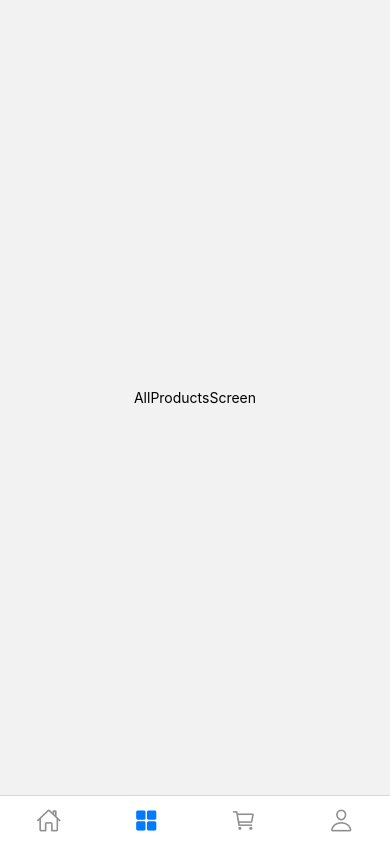
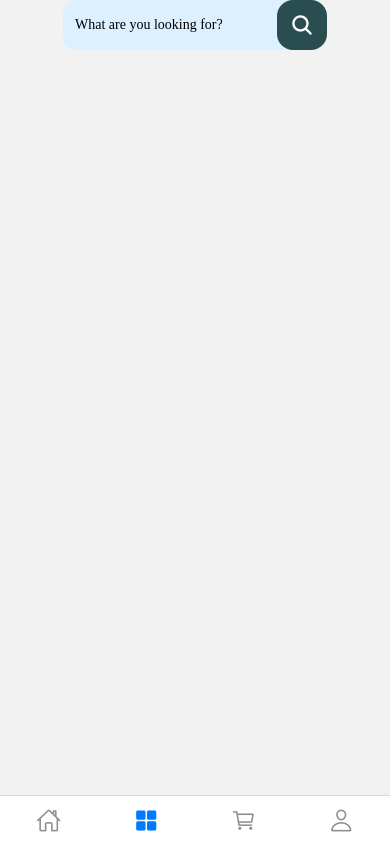
Before and after one commit to makocp/ecom_framework, a React Native app in the folder frontend/: screen /AllProductsScreen in a window 390 px wide. Built offline with nearby package versions, Linux system fonts and the light colour scheme; no server answers; what @stripe/stripe-react-native would draw is missing.

Commit message:
search implemented with navigation and ref for auto focus

```diff
--- a/frontend/src/components/home/AppBar.tsx
+++ b/frontend/src/components/home/AppBar.tsx
@@ -42,6 +42,7 @@ const styles = StyleSheet.create({
     appBarWrapper: {
         marginHorizontal: SIZES.large,
         marginTop: SIZES.small,
+        marginBottom: '2%'
     },
     appBar: {
         flexDirection: 'row',
--- a/frontend/src/components/home/Headings.tsx
+++ b/frontend/src/components/home/Headings.tsx
@@ -11,7 +11,7 @@ const Headings = () => {
     const navigation = useNavigation<AllProductsScreenNavigationProp>();
 
     const navigateToAllProductsScreen = () => {
-        navigation.navigate('AllProductsScreen');
+        navigation.navigate('AllProductsScreen', {isFromSearch: false});
     };
 
     return (
@@ -32,9 +32,9 @@ export default Headings;
 
 const styles = StyleSheet.create({
     container: {
-        marginTop: SIZES.medium,
-        // marginBottom: -SIZES.xSmall
-        marginHorizontal: 12
+        marginTop: '4%',
+        marginHorizontal: 12,
+        marginBottom: '4%'
     },
     header: {
         flexDirection: 'row',
--- a/frontend/src/components/search/SearchBar2.tsx
+++ b/frontend/src/components/home/SearchBarNavigation.tsx
@@ -2,32 +2,43 @@ import {StyleSheet, TextInput, TouchableOpacity, View} from 'react-native';
 import React from 'react';
 import Ionicons from "react-native-vector-icons/Ionicons";
 import {COLORS, SIZES} from "../../themes/theme";
+import {useNavigation} from "@react-navigation/native";
+import {TabsStackParamList} from "../../navigators/TabsNavigator";
+import {BottomTabNavigationProp} from "@react-navigation/bottom-tabs";
 
-const SearchBar2 = () => {
+type SearchScreenNavigationProp = BottomTabNavigationProp<TabsStackParamList, 'AllProductsScreen'>;
+type SearchBarProps = {
+    caretHidden: boolean
+}
+const SearchBarNavigation = (props: SearchBarProps) => {
+    const navigation = useNavigation<SearchScreenNavigationProp>();
+
+    const navigateToSearchScreen = () => {
+        navigation.navigate('AllProductsScreen', {isFromSearch: true});
+    };
+
     return (
         <View style={styles.searchContainer}>
-            <TouchableOpacity style={styles.searchIconWrapper}>
-                <Ionicons name='search' size={24} style={styles.searchIcon}></Ionicons>
-            </TouchableOpacity>
             <View style={styles.searchWrapper}>
                 <TextInput
+                    caretHidden={props.caretHidden}
                     style={styles.searchInput}
                     value=''
-                    onPressIn={() => {
-                    }}
+                    onPressIn={navigateToSearchScreen}
                     placeholder='What are you looking for?'
+                    editable={false}
                 />
             </View>
             <View>
-                <TouchableOpacity style={styles.searchBtn}>
-                    <Ionicons name='search-outline' size={SIZES.xLarge} style={styles.searchBtnIcon}/>
+                <TouchableOpacity style={styles.searchBtn} onPress={navigateToSearchScreen}>
+                    <Ionicons name='search' size={SIZES.xLarge} style={styles.searchBtnIcon}/>
                 </TouchableOpacity>
             </View>
         </View>
     );
 };
 
-export default SearchBar2;
+export default SearchBarNavigation;
 
 const styles = StyleSheet.create({
     searchContainer: {
@@ -37,7 +48,6 @@ const styles = StyleSheet.create({
         alignContent: 'center',
         backgroundColor: COLORS.secondary,
         borderRadius: SIZES.medium,
-        marginVertical: SIZES.medium,
         height: 50,
     },
     searchIconWrapper: {
--- a/frontend/src/components/home/SearchBar.tsx
+++ b/frontend/src/components/search/SearchBar.tsx
@@ -1,27 +1,16 @@
 import {StyleSheet, TextInput, TouchableOpacity, View} from 'react-native';
-import React from 'react';
+import React, {forwardRef} from 'react';
 import Ionicons from "react-native-vector-icons/Ionicons";
 import {COLORS, SIZES} from "../../themes/theme";
-import {useNavigation} from "@react-navigation/native";
-import {TabsStackParamList} from "../../navigators/TabsNavigator";
-import {BottomTabNavigationProp} from "@react-navigation/bottom-tabs";
 
-type SearchScreenNavigationProp = BottomTabNavigationProp<TabsStackParamList, 'SearchScreen'>;
-const SearchBar = () => {
-    const navigation = useNavigation<SearchScreenNavigationProp>();
-
-    const navigateToSearchScreen = () => {
-      navigation.navigate('SearchScreen');
-    };
-
+const SearchBar = forwardRef<TextInput>((props, ref) => {
     return (
         <View style={styles.searchContainer}>
             <View style={styles.searchWrapper}>
                 <TextInput
                     style={styles.searchInput}
-                    value=''
-                    onPressIn={navigateToSearchScreen}
                     placeholder='What are you looking for?'
+                    ref={ref}
                 />
             </View>
             <View>
@@ -31,7 +20,7 @@ const SearchBar = () => {
             </View>
         </View>
     );
-};
+});
 
 export default SearchBar;
 
@@ -43,7 +32,6 @@ const styles = StyleSheet.create({
         alignContent: 'center',
         backgroundColor: COLORS.secondary,
         borderRadius: SIZES.medium,
-        marginVertical: SIZES.medium,
         height: 50,
     },
     searchIconWrapper: {
--- a/frontend/src/navigators/TabsNavigator.tsx
+++ b/frontend/src/navigators/TabsNavigator.tsx
@@ -1,5 +1,5 @@
 import React from 'react'
-import { createBottomTabNavigator } from '@react-navigation/bottom-tabs';
+import {createBottomTabNavigator} from '@react-navigation/bottom-tabs';
 import HomeScreen from '../screens/HomeScreen';
 import ProfileView from '../screens/ProfileScreen';
 import Ionicons from 'react-native-vector-icons/Ionicons'
@@ -12,7 +12,7 @@ export type TabsStackParamList = {
     SearchScreen: undefined;
     ProfileScreen: undefined;
     CartScreen: undefined;
-    AllProductsScreen: undefined;
+    AllProductsScreen: { isFromSearch: boolean };
 }
 
 // if assigned to the Navigator, the options are applied to all sub screens.
@@ -28,10 +28,10 @@ const TabsNavigator = () => {
     return (
         <TabsStack.Navigator screenOptions={screenOptionsAll}>
             <TabsStack.Screen name='MainScreen' component={HomeScreen} options={{
-                tabBarIcon: ({ focused, color, size }) => {
-                    return <Ionicons name={focused ? 'home' : 'home-outline'} color={color} size={size} />
+                tabBarIcon: ({focused, color, size}) => {
+                    return <Ionicons name={focused ? 'home' : 'home-outline'} color={color} size={size}/>
                 }
-            }} />
+            }}/>
             {/*<TabsStack.Screen name='SearchScreen' component={SearchScreen} options={{*/}
             {/*    tabBarIcon: ({ focused, color, size }) => {*/}
             {/*        return <Ionicons name={focused ? 'search' : 'search-outline'} color={color} size={size} />*/}
@@ -45,14 +45,14 @@ const TabsNavigator = () => {
             }}/>
             <TabsStack.Screen name='CartScreen' component={CartScreen} options={{
                 tabBarIcon: ({focused, color, size}) => {
-                  return <Ionicons name={focused ? 'cart' : 'cart-outline'} color={color} size={size} />
+                    return <Ionicons name={focused ? 'cart' : 'cart-outline'} color={color} size={size}/>
                 }
             }}/>
             <TabsStack.Screen name='ProfileScreen' component={ProfileView} options={{
-                tabBarIcon: ({ focused, color, size }) => {
-                    return <Ionicons name={focused ? 'person' : 'person-outline'} color={color} size={size} />
+                tabBarIcon: ({focused, color, size}) => {
+                    return <Ionicons name={focused ? 'person' : 'person-outline'} color={color} size={size}/>
                 }
-            }} />
+            }}/>
         </TabsStack.Navigator>
     )
 }
--- a/frontend/src/screens/AllProductsScreen.tsx
+++ b/frontend/src/screens/AllProductsScreen.tsx
@@ -1,10 +1,25 @@
-import {StyleSheet, Text, View} from 'react-native';
-import React from 'react';
+import {StyleSheet, Text, TextInput, View} from 'react-native';
+import React, {useEffect, useRef} from 'react';
+import {useSafeAreaInsets} from "react-native-safe-area-context";
+import SearchBar from "../components/search/SearchBar";
+import {RouteProp, useRoute} from "@react-navigation/native";
+import {TabsStackParamList} from "../navigators/TabsNavigator";
 
 const AllProductsScreen = () => {
+    const insets = useSafeAreaInsets();
+    const route = useRoute<RouteProp<TabsStackParamList, 'AllProductsScreen'>>();
+    const searchBarRef = useRef<TextInput>(null);
+
+    useEffect(() => {
+        if (route.params?.isFromSearch) {
+            searchBarRef.current?.focus();
+        }
+    }, [route.params?.isFromSearch]);
+
     return (
-        <View style={styles.container}>
-            <Text>AllProductsScreen</Text>
+        <View style={[styles.container, {paddingTop: insets.top}]}>
+            {/*// todo: if navigate here -> click directly into input.*/}
+            <SearchBar ref={searchBarRef}/>
         </View>
     );
 };
@@ -12,7 +27,6 @@ const AllProductsScreen = () => {
 const styles = StyleSheet.create({
     container: {
         alignItems: 'center',
-        justifyContent: 'center',
         flex: 1
     }
 });
--- a/frontend/src/screens/HomeScreen.tsx
+++ b/frontend/src/screens/HomeScreen.tsx
@@ -5,7 +5,7 @@ import {ScrollView} from 'react-native-gesture-handler';
 import Welcome from '../components/home/Welcome';
 import Carousel from '../components/home/Carousel';
 import AppBar from "../components/home/AppBar";
-import SearchBar from "../components/home/SearchBar";
+import SearchBarNavigation from "../components/home/SearchBarNavigation";
 import Headings from "../components/home/Headings";
 import ProductRow from "../components/home/ProductRow";
 
@@ -20,10 +20,11 @@ const HomeScreen = () => {
     return (
         <View style={{paddingBottom: insets.bottom, paddingTop: insets.top}}>
             <AppBar></AppBar>
-            <ScrollView style={styles.scrollContainer}>
+            <ScrollView style={styles.scrollContainer} contentContainerStyle={styles.scrollContainerContent}>
                 <Welcome/>
                 <Carousel data={data}/>
                 <Headings/>
+                <SearchBarNavigation caretHidden={true}/>
                 <ProductRow/>
             </ScrollView>
         </View>
@@ -33,6 +34,9 @@ const HomeScreen = () => {
 const styles = StyleSheet.create({
     scrollContainer: {
         height: '100%',
+    },
+    scrollContainerContent: {
+        paddingBottom: '6%'
     }
 });
 
```
Also changed, not shown: frontend/src/screens/SearchScreen.tsx (deleted, +0 -22 lines).
